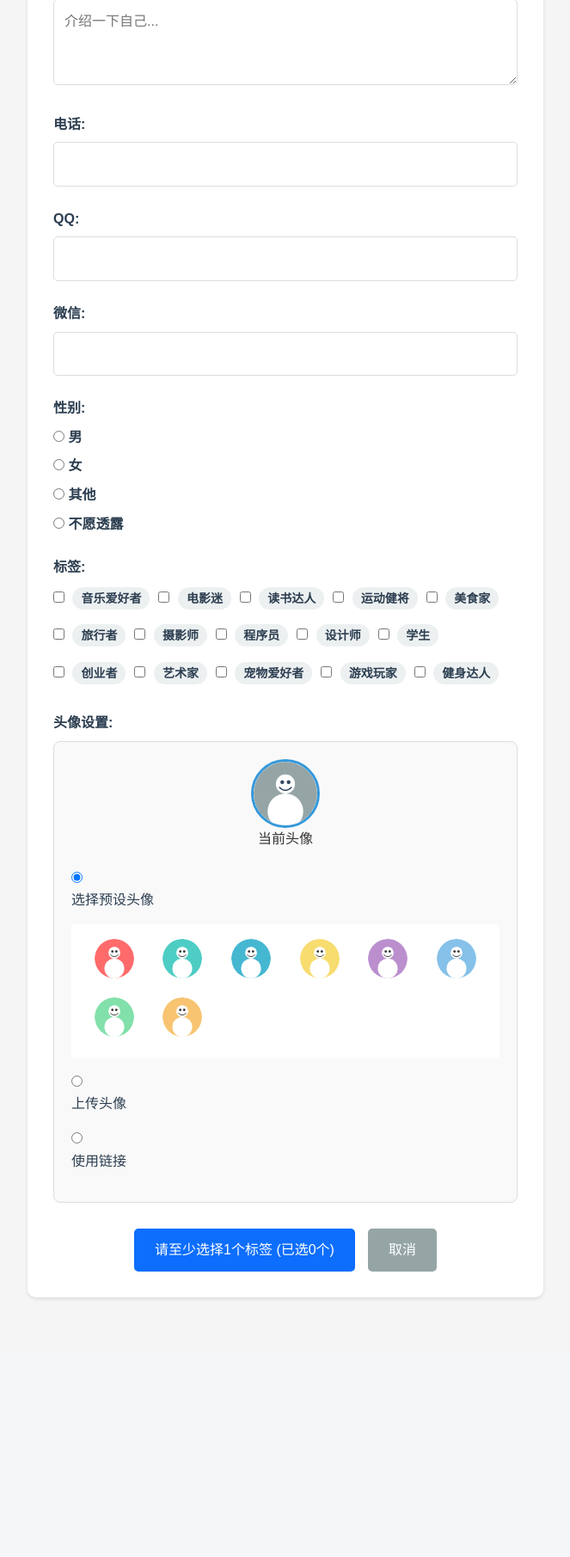
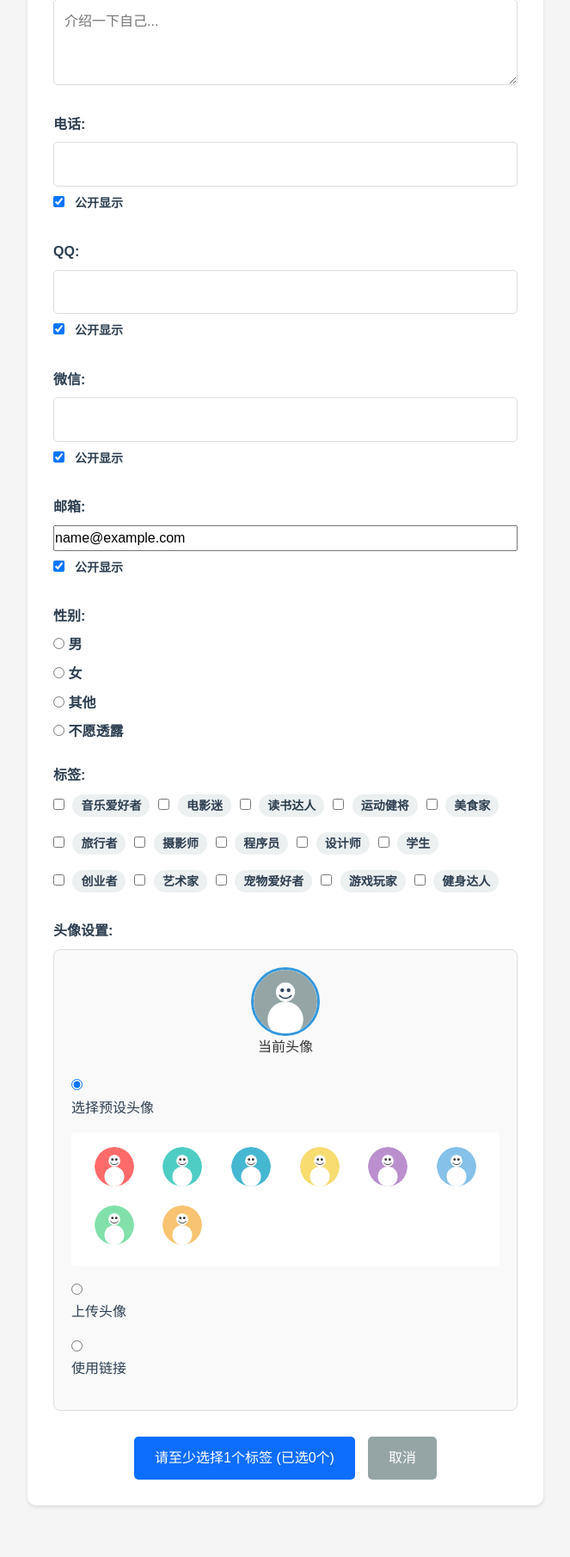
Before and after one commit to yenneroul/SYSU-SE-Project, a Flask app: page /user/edit_profile in a window 1280 px wide. Shown: the part 269-2080 px from the top of the page at 86% size, without its empty margins (308-971 px from the left). Before the commit the page ends 1780 px from the top, so only its background shows below. Run offline with Flask 3, Linux system fonts and the light colour scheme; the visitor is signed in with stand-in values (Sample User, id 1); data comes from the database, SQL or seed files in the repository.

Commit message:
添加联系方式显示选项，修复编辑资料页面按钮文本问题

```diff
--- a/models.py
+++ b/models.py
@@ -75,6 +75,12 @@ class User(UserMixin, db.Model):
     wechat = db.Column(db.String(50), nullable=True)
     gender = db.Column(db.String(10), nullable=True)
     created_at = db.Column(db.DateTime, default=datetime.utcnow)
+
+    # 联系方式显示设置
+    show_email = db.Column(db.Boolean, default=True)
+    show_qq = db.Column(db.Boolean, default=True)
+    show_wechat = db.Column(db.Boolean, default=True)
+    show_phone = db.Column(db.Boolean, default=True)
     messages_sent = db.relationship('Message', foreign_keys='Message.sender_id', backref='sender', lazy='dynamic')
     # 关系
     tags = db.relationship('Tag', secondary=user_tags, lazy='subquery',
--- a/routes/user.py
+++ b/routes/user.py
@@ -44,11 +44,18 @@ def edit_profile():
             # 更新个人简介
             current_user.bio = request.form.get('bio', '')
 
-            # 更新联系方式（电话、QQ、微信）和性别
+            # 更新联系方式（电话、QQ、微信、邮箱）和性别
             current_user.phone = request.form.get('phone', '').strip()
             current_user.qq = request.form.get('qq', '').strip()
             current_user.wechat = request.form.get('wechat', '').strip()
+            current_user.email = request.form.get('email', '').strip() or None  # 空字符串转为None
             current_user.gender = request.form.get('gender') # 单选按钮，直接获取值
+
+            # 更新联系方式显示设置
+            current_user.show_phone = 'show_phone' in request.form
+            current_user.show_qq = 'show_qq' in request.form
+            current_user.show_wechat = 'show_wechat' in request.form
+            current_user.show_email = 'show_email' in request.form
 
             # 新增：更新标签
             selected_tag_ids = request.form.getlist('tags') # 获取所有选中的标签ID列表
--- a/static/js/main.js
+++ b/static/js/main.js
@@ -62,7 +62,10 @@ document.addEventListener('DOMContentLoaded', function() {
     const tagCheckboxes = document.querySelectorAll('input[name="tags"]');
     const submitButton = document.querySelector('button[type="submit"]');
 
-    if (tagCheckboxes.length > 0 && submitButton) {
+    // 检查当前是否在注册页面
+    const isRegisterPage = window.location.pathname.includes('/auth/register');
+
+    if (tagCheckboxes.length > 0 && submitButton && isRegisterPage) {
         tagCheckboxes.forEach(checkbox => {
             checkbox.addEventListener('change', function() {
                 const checkedTags = document.querySelectorAll('input[name="tags"]:checked');
@@ -72,6 +75,29 @@ document.addEventListener('DOMContentLoaded', function() {
                 } else {
                     submitButton.disabled = false;
                     submitButton.textContent = '注册';
+                }
+            });
+        });
+
+        // 初始检查
+        const initialChecked = document.querySelectorAll('input[name="tags"]:checked');
+        if (initialChecked.length < 1) {
+            submitButton.disabled = true;
+            submitButton.textContent = `请至少选择1个标签 (已选${initialChecked.length}个)`;
+        }
+    }
+    // 编辑资料页面的标签处理
+    else if (tagCheckboxes.length > 0 && submitButton && window.location.pathname.includes('/user/edit_profile')) {
+        // 为编辑资料页面的标签添加事件监听器，但不改变按钮文本
+        tagCheckboxes.forEach(checkbox => {
+            checkbox.addEventListener('change', function() {
+                const checkedTags = document.querySelectorAll('input[name="tags"]:checked');
+                if (checkedTags.length < 1) {
+                    submitButton.disabled = true;
+                    submitButton.textContent = `请至少选择1个标签 (已选${checkedTags.length}个)`;
+                } else {
+                    submitButton.disabled = false;
+                    submitButton.textContent = '保存更改';
                 }
             });
         });
--- a/templates/edit_profile.html
+++ b/templates/edit_profile.html
@@ -25,17 +25,46 @@
 
             <div class="form-group">
                 <label for="phone">电话:</label>
-                <input type="text" id="phone" name="phone" value="{{ current_user.phone or '' }}">
+                <div class="contact-input-container">
+                    <input type="text" id="phone" name="phone" value="{{ current_user.phone or '' }}">
+                    <label class="show-option">
+                        <input type="checkbox" name="show_phone" {% if current_user.show_phone %}checked{% endif %}>
+                        <span>公开显示</span>
+                    </label>
+                </div>
             </div>
 
             <div class="form-group">
                 <label for="qq">QQ:</label>
-                <input type="text" id="qq" name="qq" value="{{ current_user.qq or '' }}">
+                <div class="contact-input-container">
+                    <input type="text" id="qq" name="qq" value="{{ current_user.qq or '' }}">
+                    <label class="show-option">
+                        <input type="checkbox" name="show_qq" {% if current_user.show_qq %}checked{% endif %}>
+                        <span>公开显示</span>
+                    </label>
+                </div>
             </div>
 
             <div class="form-group">
                 <label for="wechat">微信:</label>
-                <input type="text" id="wechat" name="wechat" value="{{ current_user.wechat or '' }}">
+                <div class="contact-input-container">
+                    <input type="text" id="wechat" name="wechat" value="{{ current_user.wechat or '' }}">
+                    <label class="show-option">
+                        <input type="checkbox" name="show_wechat" {% if current_user.show_wechat %}checked{% endif %}>
+                        <span>公开显示</span>
+                    </label>
+                </div>
+            </div>
+
+            <div class="form-group">
+                <label for="email">邮箱:</label>
+                <div class="contact-input-container">
+                    <input type="email" id="email" name="email" value="{{ current_user.email or '' }}">
+                    <label class="show-option">
+                        <input type="checkbox" name="show_email" {% if current_user.show_email %}checked{% endif %}>
+                        <span>公开显示</span>
+                    </label>
+                </div>
             </div>
 
             <div class="form-group">
@@ -251,6 +280,24 @@
     border-radius: 5px;
 }
 
+.contact-input-container {
+    display: flex;
+    flex-direction: column;
+}
+
+.show-option {
+    display: flex;
+    align-items: center;
+    margin-top: 8px;
+    font-weight: normal;
+    color: #555;
+    font-size: 14px;
+}
+
+.show-option input[type="checkbox"] {
+    margin-right: 8px;
+}
+
 .upload-hint {
     font-size: 12px;
     color: #7f8c8d;
```
Also changed, not shown: templates/profile.html (+11 -14 lines).
